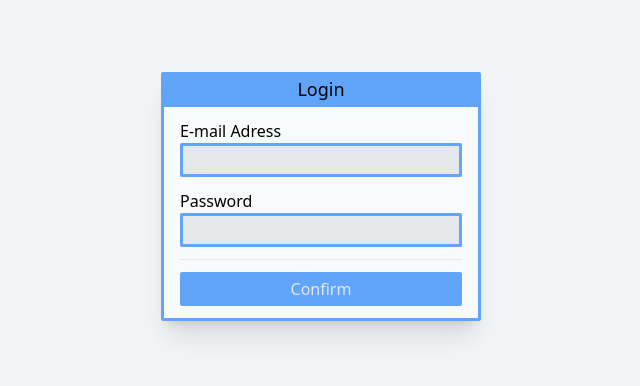
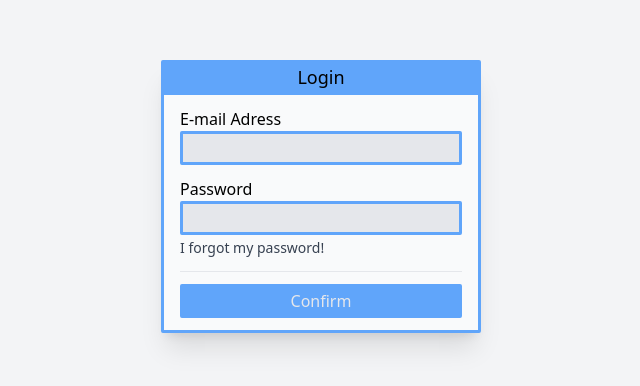
Before and after one commit to rlksx/tailwind-css, a website: page first-login-page/src/index.html in a window 1280 px wide. Shown: the part 204-590 px from the top of the page, without its empty margins (319-959 px from the left). Drawn offline with Linux system fonts and the light colour scheme.

Commit message:
feat: i forgot my password

```diff
--- a/first-login-page/src/index.html
+++ b/first-login-page/src/index.html
@@ -28,6 +28,8 @@
                 <input type="text" id="password"
                     class="bg-gray-200 rounded-sm border-blue-400 px-1.5 py-0.5 block outline-none w-full"
                     style="border-width: 3px;">
+
+                    <a href="" class="text-sm text-gray-700 hover:text-black transition duration-200">I forgot my password!</a>
             </div>
             <hr>
             <div class="border-blue-400 ">
```
Also changed, not shown: first-login-page/dist/output.css.
